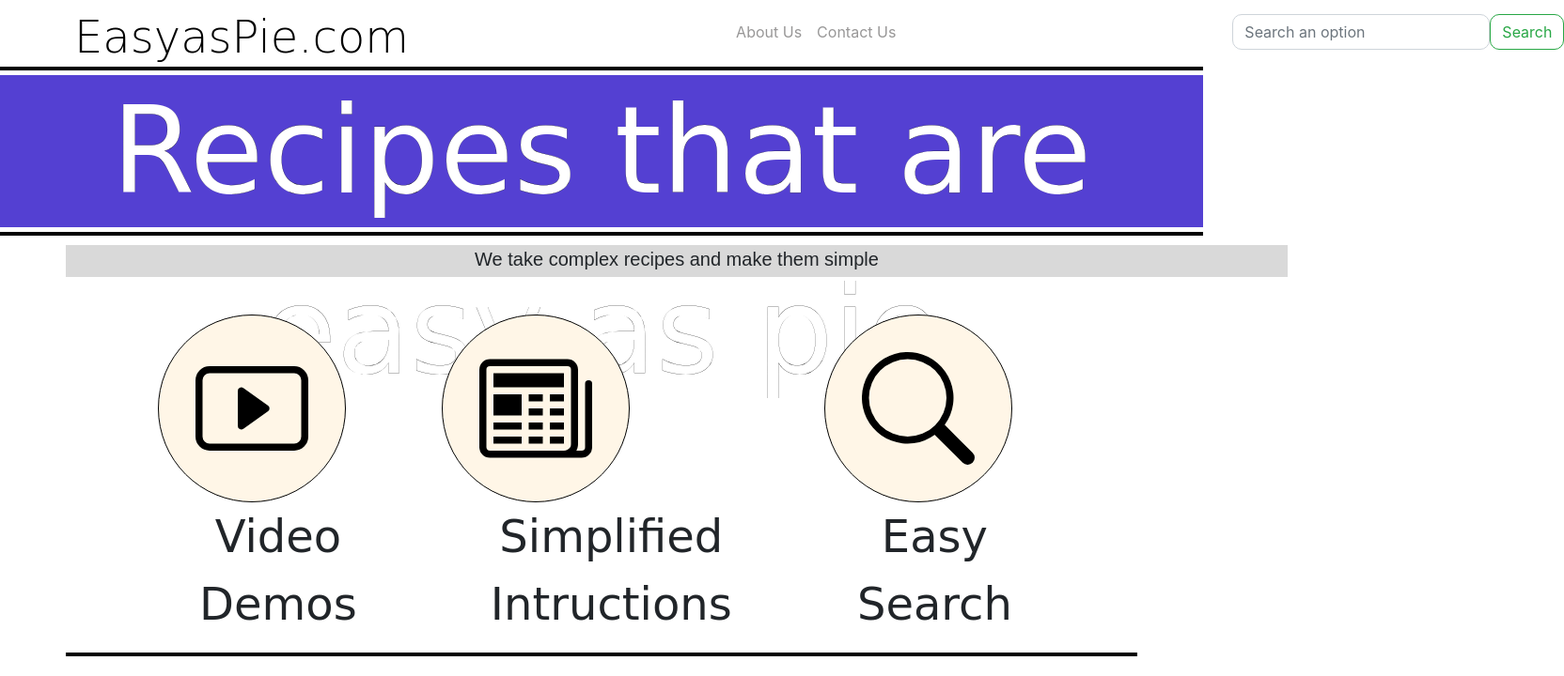
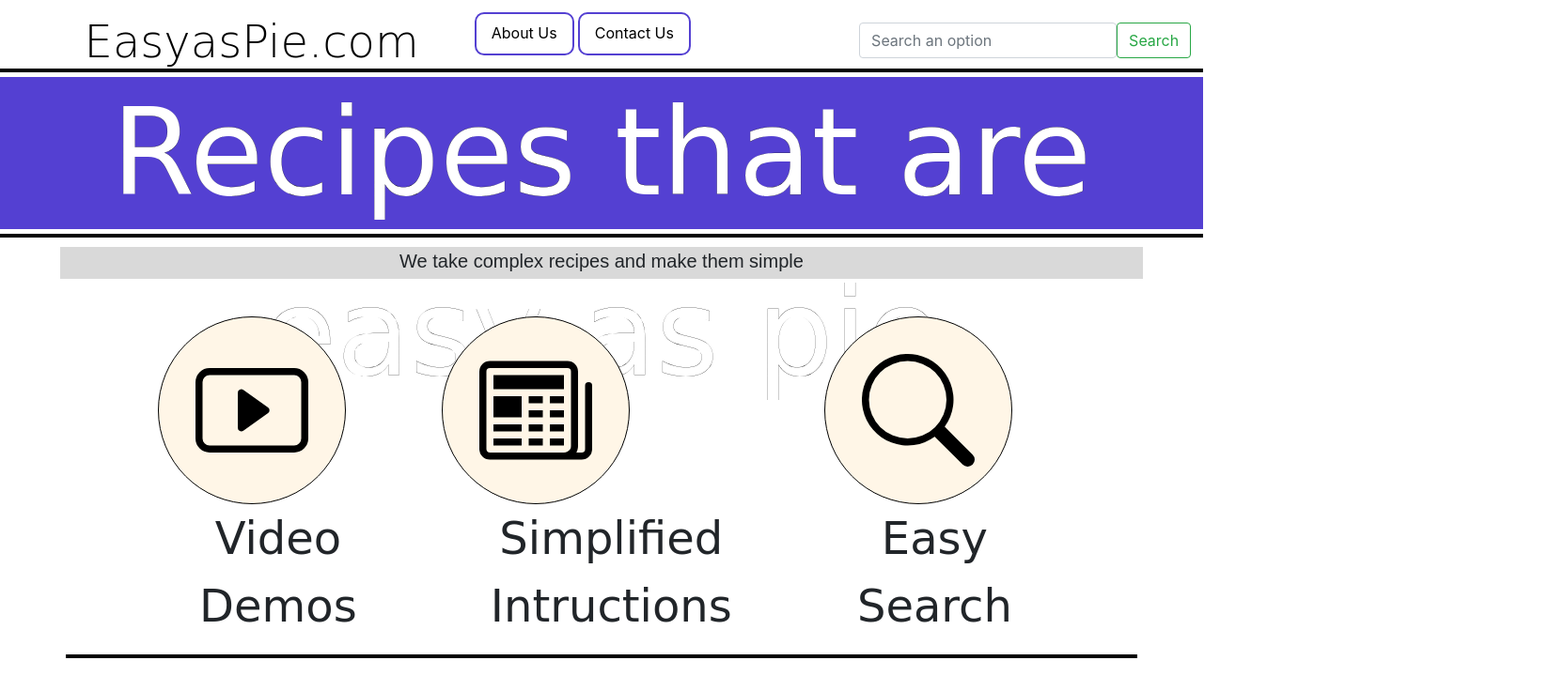
Before and after one commit to notpoorvi/cmpt-276-final-project-rivers, a plain HTML site: page index.html in a window 1280 px wide. Shown: the top 720 px of the page at 94% size, 1664 px wide, since content can reach past the window. Drawn offline with nearby package versions, Linux system fonts and the light colour scheme; a web font is replaced by a local one.

Commit message:
fixed #2

```diff
--- a/index.html
+++ b/index.html
@@ -19,28 +19,17 @@
 <body>
     <script src="script.js"></script>
     <header class="header">
-        <div class="container, d-flex p-2">
-            <nav class="navbar navbar-expand-lg bg-body-tertiary">
-                <div class="container-fluid">
-                    <h4><a class="nav-item" href="#" id="name">EasyasPie.com</a></h4>
-                    <div class="collapse navbar-collapse" id="navbarSupportedContent">
-                        <ul class="navbar-nav me-auto mb-2 mb-lg-0">
-                            <li class="nav-item">
-                                <a class="nav-link" id="aboutUs" href="#">About Us</a>
-                            </li>
-                            <li class="nav-item">
-                                <a class="nav-link" id="contactUs" href="#">Contact Us</a>
-                            </li>
-                        </ul>
-                        <form class="d-flex" role="search">
-                            <input class="form-control me-2" id="search" type="search" placeholder="Search an option"
-                                aria-label="Search">
-                            <button class="btn btn-outline-success" id="submitsearch" type="submit">Search</button>
-                        </form>
-                    </div>
-                </div>
-            </nav>
+        <h4><a href="#" id="name">EasyasPie.com</a></h4>
+        <div id="links">
+            <a class="nav-link" id="aboutUs" href="#">About Us</a>
+            <a class="nav-link" id="contactUs" href="#">Contact Us</a>
         </div>
+        <div id="submit-container">
+            <input class="form-control me-2" id="search" type="search" placeholder="Search an option"
+            aria-label="Search">
+            <button class="btn btn-outline-success" id="submitsearch" type="submit">Search</button>
+        </div>
+
     </header>
     <figure class="text-center" id="quote">
         <blockquote class="blockquote">
--- a/style.css
+++ b/style.css
@@ -9,33 +9,54 @@ body{
 }
 
 .header{
+    margin-top: 10px;
     border-bottom: 4px solid black;
-    height: 75px;
+    height: 4%;
+    flex-wrap: wrap;
+}
+
+.header, #links, #submit-container{
+    display: flex;
+    justify-content: space-around;
+}
+
+#links{
+    position: relative;
+    right: 22%;
+    top: 1%;
+    height: 80%;
+}
+
+#links a{
+    border: 2px solid rgb(84, 64, 210);
+    border-radius: 10px;
+    color: black;
+    margin: 2px;
+}
+
+#submit-container{
+    position: absolute;
+    top: 3%;
+    right: 1%;
+}
+
+#submitsearch{
+    height: 60%;
+}
+
+#search{
+    width: 100%;
 }
 
 #name{
-    position: relative;
+    position: absolute;
     font-family: 'Italianno', cursive;
     font-size: 48px;
-    left: 40px;
-    bottom: 5px;
     text-decoration: none;
     color: black;
     font-weight: lighter;
-}
-
-#search, #submitsearch{
-    position: relative;
-    left: 730px;
-    bottom: 15px;
-    border-radius: 10px;
-}
-
-#contactUs, #aboutUs{
-    position: relative;
-    left: 380px;
-    bottom: 15px;
-    color: rgb(152, 151, 151);
+    top: 2%;
+    left: 7%;
 }
 
 #quote{
@@ -63,10 +84,10 @@ body{
     font-family: Arial, Helvetica, sans-serif;
     background-color: rgb(217, 217, 217);
     height: 34px;
-    width: 1300px;
-    margin: 10px 70px;
+    width: 90%;
     display: flex;
     justify-content: center;
+    margin: 10px auto;
 }
 
 #features{
```
